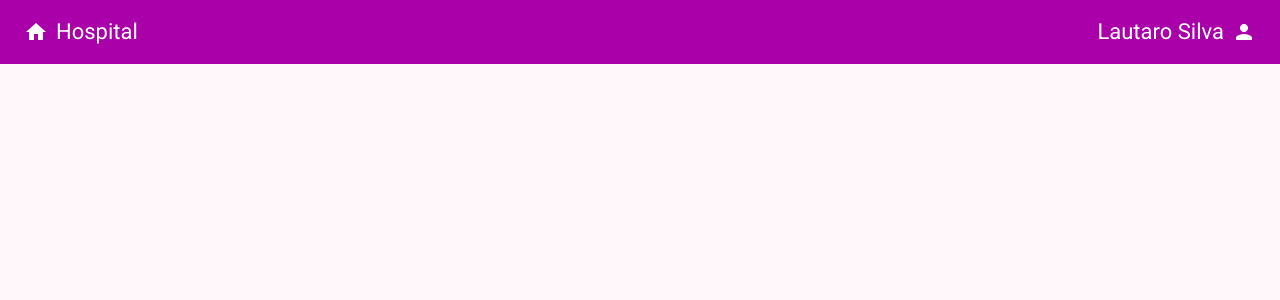
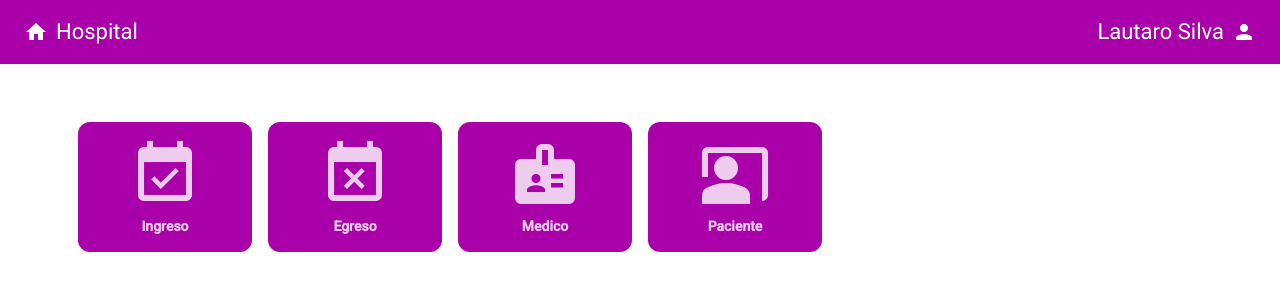
Before and after one commit to Yeu07/Hospital, an Angular app in the folder Hospital-forntend/: page / in a window 1280 px wide. Shown: the top 300 px of the page. Built offline with nearby package versions, Linux system fonts and the light colour scheme.

Commit message:
Init Screen styles

```diff
--- a/Hospital-forntend/src/app/modules/global/components/index/index.html
+++ b/Hospital-forntend/src/app/modules/global/components/index/index.html
@@ -1 +1,30 @@
-<p>index works!</p>
+<div class="app-panel-container">
+    <div class="container">
+        <div class="row">
+            <div class="col-6 col-sm-4 col-md-3 col-lg-2 p-2">
+                <mat-card>
+                    <mat-icon>event_available</mat-icon>
+                    <p>Ingreso</p>
+                </mat-card>
+            </div>
+            <div class="col-6 col-sm-4 col-md-3 col-lg-2 p-2">
+                <mat-card>
+                    <mat-icon>event_busy</mat-icon>
+                    <p>Egreso</p>
+                </mat-card>
+            </div>
+            <div class="col-6 col-sm-4 col-md-3 col-lg-2 p-2">
+                <mat-card>
+                    <mat-icon>badge</mat-icon>
+                    <p>Medico</p>
+                </mat-card>
+            </div>
+            <div class="col-6 col-sm-4 col-md-3 col-lg-2 p-2">
+                <mat-card>
+                    <mat-icon>co_present</mat-icon>
+                    <p>Paciente</p>
+                </mat-card>
+            </div>
+        </div>
+    </div>
+</div>
--- a/Hospital-forntend/src/app/modules/global/components/index/index.scss
+++ b/Hospital-forntend/src/app/modules/global/components/index/index.scss
@@ -0,0 +1,33 @@
+.app-panel-container{
+    height: calc(100% - 64px);
+    background-color: white;
+    padding-top: 50px;
+}
+
+.app-panel-container .mat-mdc-card{
+    box-shadow: 0 1px 3px 0 rgba(255, 255, 255 ,.15),0 4px 6px 0 rgba(255,255,255,.15) !important;
+    background-color: var(--mat-sys-primary);
+    color: rgba(255, 255, 255 ,.8) ;
+    text-align: center;
+    cursor: pointer;
+    transition: all .25s ease, transform .25s ease;
+    font-weight: bold;
+}
+
+.app-panel-container .mat-mdc-card:hover{
+    background-color:magenta;
+    transform: translateY(-3px);
+    box-shadow: 0 0 35px rgba(255, 255, 255 ,.25) !important ;
+}
+
+.app-panel-container .mat-mdc-card p{
+    margin-top: 10px;
+    white-space: nowrap;
+    overflow: hidden;
+    text-overflow: ellipsis;
+}
+
+.app-panel-container .mat-mdc-card .mat-icon{
+    transform: scale(3);
+    margin: 40px auto 20px auto;
+}
--- a/Hospital-forntend/src/app/modules/global/components/index/index.ts
+++ b/Hospital-forntend/src/app/modules/global/components/index/index.ts
@@ -1,8 +1,12 @@
 import { Component } from '@angular/core';
+import {MatCardModule} from '@angular/material/card';
+import {MatIconModule} from '@angular/material/icon';
 
 @Component({
   selector: 'app-index',
-  imports: [],
+  imports: [MatCardModule,
+    MatIconModule
+  ],
   templateUrl: './index.html',
   styleUrl: './index.scss',
 })
--- a/Hospital-forntend/src/app/modules/global/components/menu-global/menu-global.html
+++ b/Hospital-forntend/src/app/modules/global/components/menu-global/menu-global.html
@@ -9,3 +9,5 @@
     <mat-icon>person</mat-icon>
   </button>
 </mat-toolbar>
+
+<router-outlet></router-outlet>
--- a/Hospital-forntend/src/app/modules/global/components/menu-global/menu-global.ts
+++ b/Hospital-forntend/src/app/modules/global/components/menu-global/menu-global.ts
@@ -3,6 +3,8 @@ import { Component } from '@angular/core';
 import { MatToolbarModule } from '@angular/material/toolbar';
 import {MatIconModule} from '@angular/material/icon';
 import {MatButtonModule} from '@angular/material/button';
+import { RouterOutlet } from '@angular/router';
+import {MatCardModule} from '@angular/material/card';
 
 @Component({
   selector: 'app-menu-global',
@@ -11,7 +13,9 @@ import {MatButtonModule} from '@angular/material/button';
     CommonModule,
     MatToolbarModule,
     MatIconModule,
-    MatButtonModule
+    MatButtonModule,
+    RouterOutlet,
+    MatCardModule
   ],
   templateUrl: './menu-global.html',
   styleUrl: './menu-global.scss',
```
